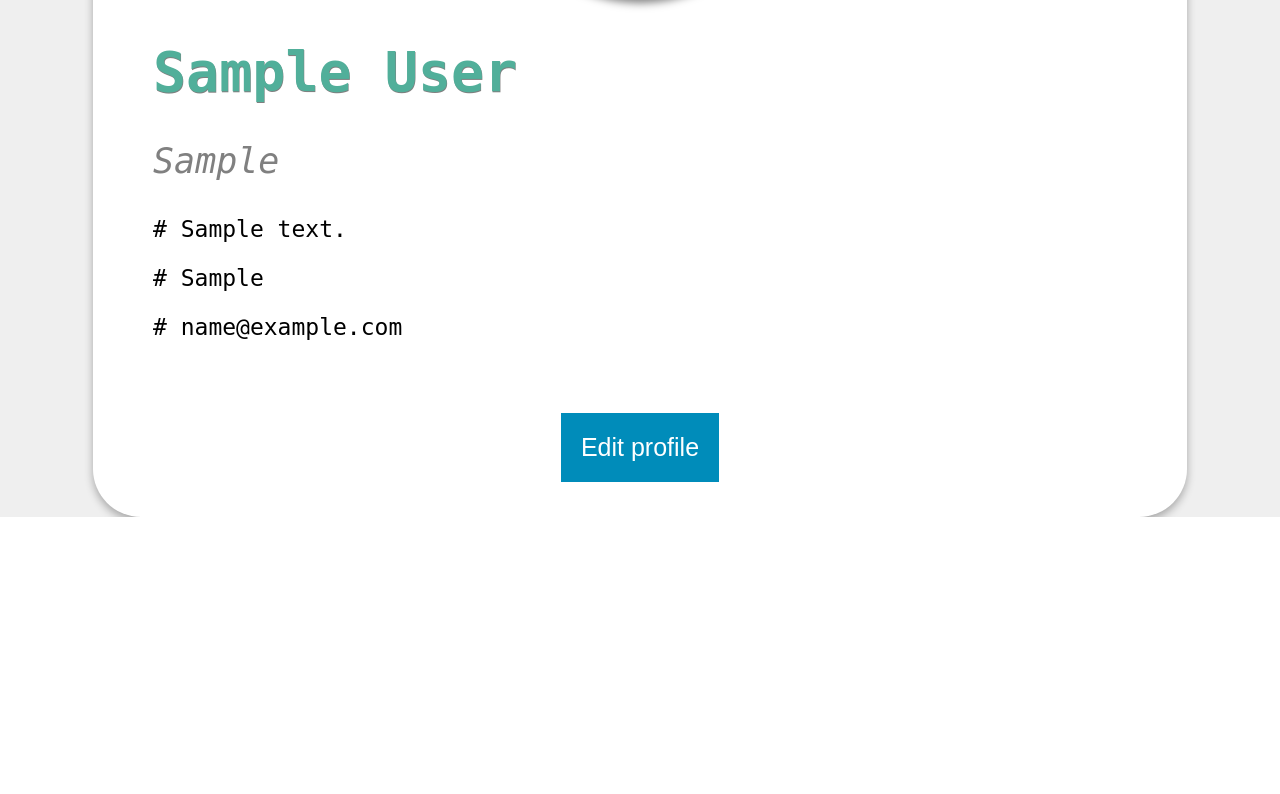
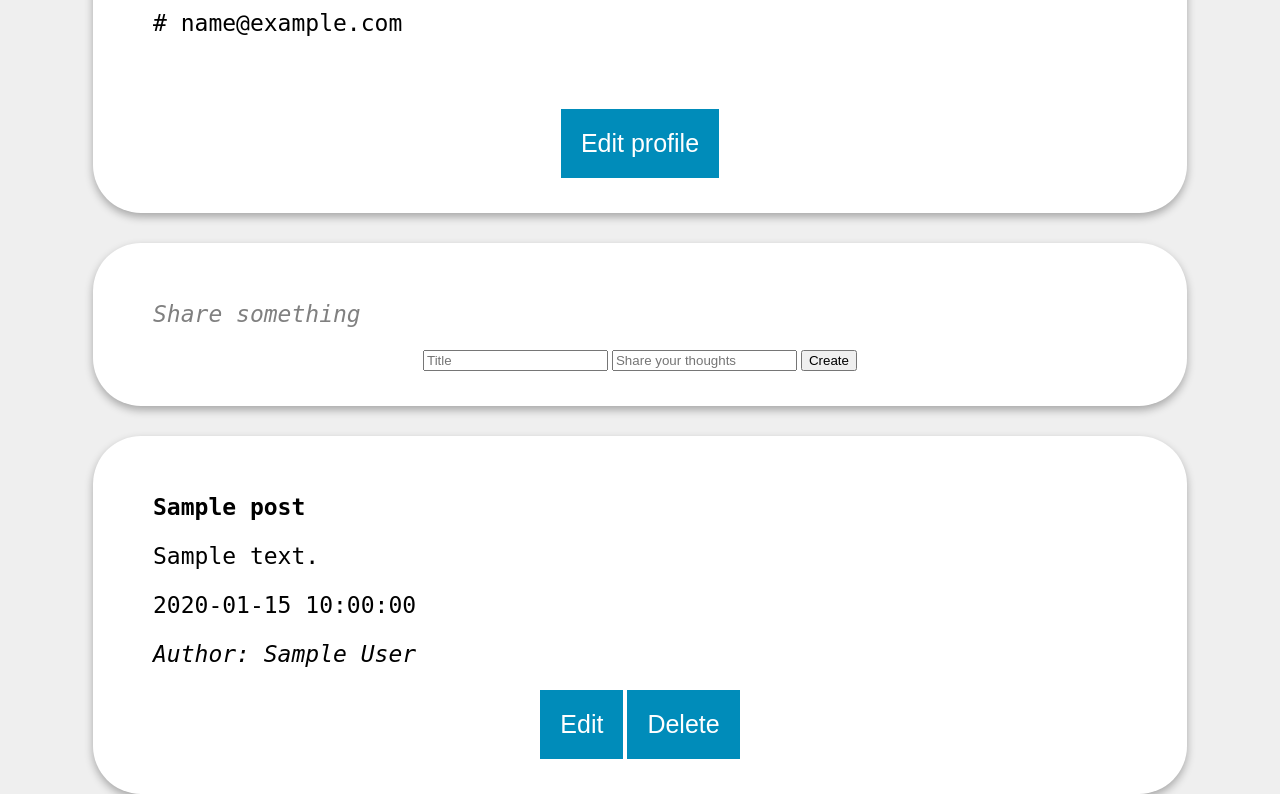
Before and after one commit to KyalSinLinLett/Ares, a PHP site: page /views/profile.php in a window 1280 px wide. Shown: the part 445-1239 px from the top of the page. Before the commit the page ends 962 px from the top, so only its background shows below. Run offline with PHP 8.4, Linux system fonts and the light colour scheme; the visitor is signed in with stand-in values (Sample User, id 1); tables that the repository leaves empty or names only in its code hold one stand-in row (values such as "Sample post").

Commit message:
Worked on integrating the backend with the UI for posts. Still got edit and delete to complete

```diff
--- /dev/null
+++ b/controller/postApi/getAllPosts.php
@@ -0,0 +1,60 @@
+<?php
+
+	header("Access-Control-Allow-Origin: *");
+	header("Allow-Control-Allow-Methods: GET");
+	//header("Content-Type: application/json");
+	header("Access-Control-Allow-Headers: Access-Control-Allow-Headers, Access-Control-Allow-Origin, Authorization, X-Requested-With");
+
+	include_once "../dbconnector/Database.php";
+	include_once "../models/Post.php";
+
+	//instantiate db
+	$database = new Database();
+	$db = $database->connect();
+
+	//instantiate post object
+	$post = new Post($db);
+
+	//set the user id
+	$post->user_id = isset($_SESSION['id']) ? $_SESSION['id'] : die();
+
+	//set the result to $rs
+	$result = $post->get_all_posts();
+
+	return $result;
+
+
+	//get row count
+	// $num_row = $result->rowCount();
+
+	// if ($num_row > 0){
+
+	// 	//post array
+	// 	$post_array = array();
+	// 	$post_array['data'] = array();
+
+	// 	while ($rs = $result->fetch(PDO::FETCH_ASSOC)){
+	// 		extract($rs);
+
+	// 		$post_data = array(
+
+
+	// 		);
+
+	// 		array_push($post_array['data'], $post_data);
+	// 	}
+
+	// 	echo json_encode($post_array);
+
+	// } else {
+	// 	print_r(json_encode(array("message"=> "user or post doesn't exist")));
+	// }
+
+
+
+
+
+
+
+
+?>
--- a/models/Post.php
+++ b/models/Post.php
@@ -128,6 +128,24 @@
 			//print error message
 			printf("Error: %s\n", $stmt->error);
 			return false;
+		}
+
+		//function to get all posts
+		public function get_all_posts(){
+			//query
+			$query = "SELECT * FROM ".$this->table." WHERE user_id = :user_id ORDER BY ".$this->table.".posted_at DESC";
+
+			//create stmt
+			$stmt = $this->conn->prepare($query);
+
+			//bind param
+			$stmt->bindParam(':user_id', $this->user_id);
+
+			//execute stmt
+			$stmt->execute();
+
+			return $stmt;
+
 
 		}
 
--- /dev/null
+++ b/views/deletePostPage.php
@@ -0,0 +1 @@
+deletePostPage.php
--- a/views/profile.php
+++ b/views/profile.php
@@ -16,8 +16,8 @@
 			<div class="profile-card">
 
 
-				<img src="https://cdn5.vectorstock.com/i/1000x1000/07/39/man-avatar-profile-view-vector-22890739.jpg">
-
+				<!-- <img src="https://cdn5.vectorstock.com/i/1000x1000/07/39/man-avatar-profile-view-vector-22890739.jpg">
+ -->
 				<h1><?php echo $name; ?></h1>
 				<p class='title'><?php echo $profession; ?></p>
 				<div id="information">
@@ -40,5 +40,63 @@
 				</div>
 			</div>
 		</div>
+
+		<!-- Create post -->
+		<div class="card">
+			<p class="createpostinfo">Share something</p>
+			<form action="../controller/postApi/createPost.php" method="POST">
+				<input type="text" name="title" placeholder="Title">
+				<input type="textares" name="content" placeholder="Share your thoughts">
+				<input type="submit" name="submit" value="Create">
+			</form>
+		</div>
+
+
+		<!-- Show posts -->
+		<?php
+
+			include_once "../controller/postApi/getAllPosts.php";
+
+			$num_rows = $result->rowCount();
+
+			if ($num_rows > 0){
+
+				//post array
+				$post_array = array();
+				$post_array['data'] = array();
+
+				while ($rs = $result->fetch(PDO::FETCH_ASSOC)){
+					extract($rs);
+
+					$post_data = array(
+						"post_id" => $rs['post_id'],
+						"title" => $rs['title'],
+						"content" => $rs['content'],
+						"posted_at" => $rs['posted_at']
+					);
+			?>
+				<div class="card">
+					<p><b><?php print_r($post_data['title']);?></b></p>
+					<p><?php print_r($post_data['content']);?></p>
+					<p><?php print_r($post_data['posted_at']);?></p>
+					<p style="font-style: italic;">Author: <?php echo $_SESSION['name'];?></p>
+
+					<button class="btn" type="button">
+						<a href="editPostPage.php?title=<?php print_r($post_data['title']);?>&content=<?php print_r($post_data['content']);?>&post_id=<?php print_r($post_data['post_id']);?>">Edit</a>
+					</button>
+					<button class="btn" type="button">
+						<a href="deletePostPage.php">Delete</a>
+					</button>
+				</div>
+
+			<?php
+
+				}
+
+			}
+
+			?>
+
+
 </body>
 </html>
--- a/views/profilepage/main.css
+++ b/views/profilepage/main.css
@@ -94,6 +94,15 @@ h1 {
   max-height: 50%;*/
 }
 
+.createpostinfo {
+  padding-left: 25px;
+  text-align: left;
+  font-size: 23px;
+  color: gray;
+  font-style: italic;
+  font-family: monospace;
+}
+
 p {
   padding-left: 25px;
   text-align: left;
```
Also changed, not shown: controller/postApi/createPost.php (+19 -15 lines), views/editPostPage.php (added, +20 -0 lines).
